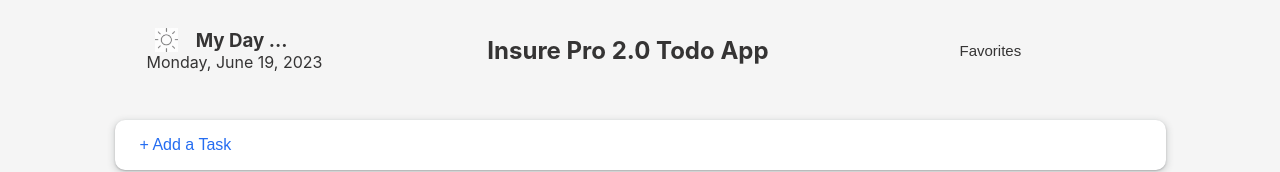
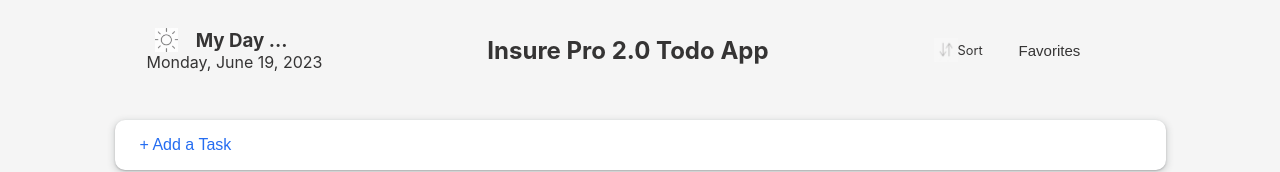
Before and after one commit to souunnu888/Todo-App, a React (Create React App) app in the folder my-todo-app/: page / in a window 1280 px wide. Shown: the top 172 px of the page. Built offline with nearby package versions, Linux system fonts and the light colour scheme.

Commit message:
1)Added Sorting button in navbar 2)Added a sorting function in todo component and passed as props to Navbar Compnenent to handle sorting functionality

```diff
--- a/my-todo-app/src/Components/Navbar.jsx
+++ b/my-todo-app/src/Components/Navbar.jsx
@@ -28,8 +28,8 @@ export default function Navbar(props){
            <h1 className="nav--title">Insure Pro 2.0 Todo App</h1>
            <div className="sort">
 
-            {/* <img className="sort--icon" src={myImage} alt="" />
-           <p className="sort--text" onClick={()=>handleSortingFunc}>Sort</p> */}
+            { <img className="sort--icon" src={myImage} alt="" /> }
+           <p className="sort--text" onClick={handleSortingFunc}>Sort</p>
            <button className="favorite--button" onClick={handleFilter}>{filtered ? "All Tasks" : "Favorites"}</button>
 
            </div>
--- a/my-todo-app/src/Components/Todo.jsx
+++ b/my-todo-app/src/Components/Todo.jsx
@@ -16,6 +16,7 @@ export default function Todo() {
   const [completedTaskArrow,setCompletedTaskArrowArrow] = useState(true);
   const [allTask,setAllTask] = useState([])
   const [filtered,setFiltered] = useState(false)
+  const [ascend, setAscend]= useState(false)
 
 
 
@@ -40,7 +41,13 @@ export default function Todo() {
   }
 
 
-
+  const handleSortingFunc = () =>{
+    let originalTodo = JSON.parse(JSON.stringify(todos)) // deep
+    let updatedAscend = !ascend;
+    let sortedTodo= updatedAscend ? originalTodo.sort( (a,b) => a.id- b.id) : originalTodo.sort( (a,b) => b.id- a.id)
+    setTodos(sortedTodo)
+    setAscend(updatedAscend)
+  }
 
   const handleFavorite = (id) => {
         const updateTodos = todos.map((todo) =>
@@ -105,7 +112,7 @@ export default function Todo() {
   return (
     <>
       <div>
-        <Navbar filtered={filtered} handleFilter = {handleFilter}/>
+        <Navbar filtered={filtered} handleFilter = {handleFilter} handleSortingFunc={handleSortingFunc}/>
 
         <AddTodo handleAddTodo={handleAddTodo} />
 
```
